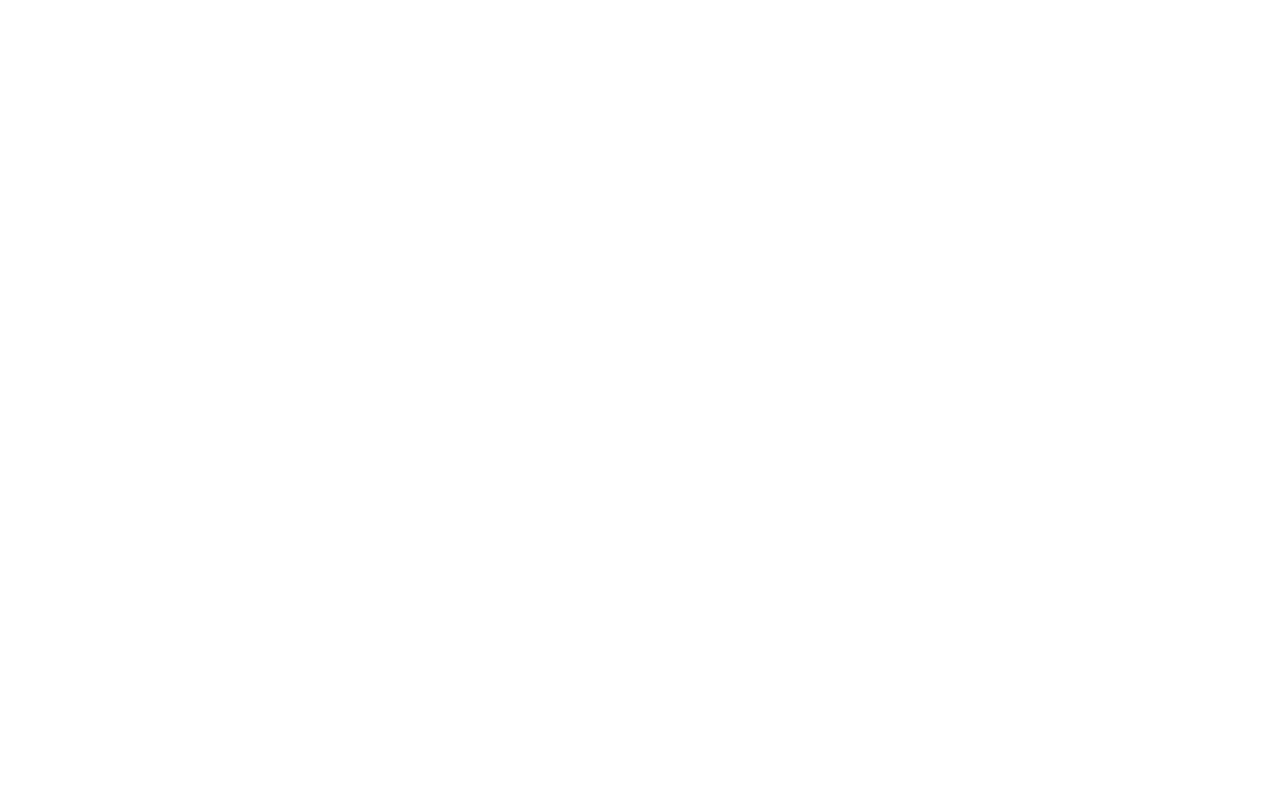
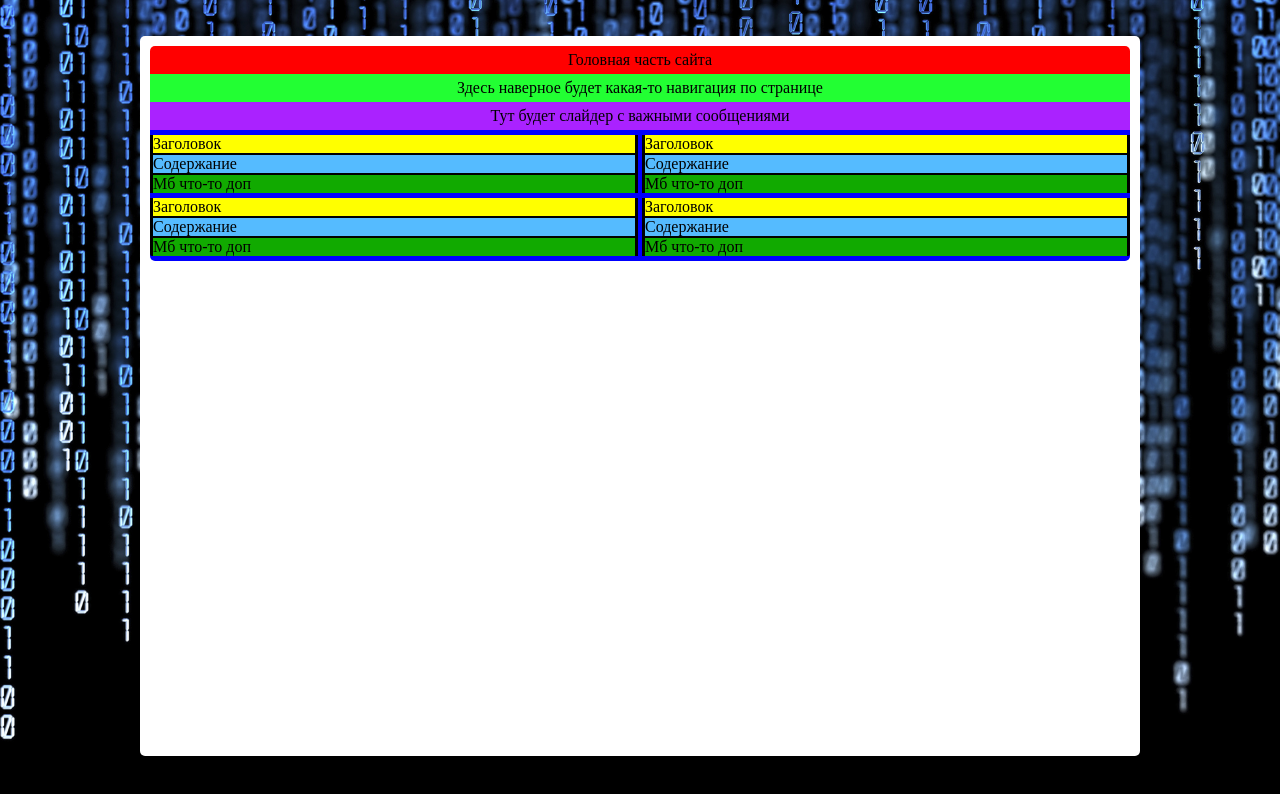
Before and after one commit to YAlexandr1990/test, a plain HTML site: page index.html in a window 1280 px wide. Drawn offline with Linux system fonts and the light colour scheme.

Commit message:
- Добавлена папка img - Добавлен style.css - Модифицирован index.html
[img] Добавлено фонове изображение для HTML-документа
[style.css] Написаны правила для шаблона
[index.html] Добавлен предположительный шаблон

```diff
--- a/index.html
+++ b/index.html
@@ -3,8 +3,67 @@
 <head>
 	<meta charset="UTF-8">
 	<title>ZEBZ-01-15</title>
+	<link rel="stylesheet" href="style.css" />
 </head>
 <body>
-
+	<main>
+		<header class="clearfix">
+			<div class="txthmid">
+				Головная часть сайта
+			</div>
+		</header>
+		<nav class="clearfix">
+			<div  class="txthmid">Здесь наверное будет какая-то навигация по странице</div>
+		</nav>
+		<div class="attentionmessages clearfix">
+			<div  class="txthmid">Тут будет слайдер с важными сообщениями</div>
+		</div>
+		<section class="content clearfix">
+			<div class="boxmessage lfloat">
+				<header>
+					Заголовок
+				</header>
+				<section>
+					Содержание
+				</section>
+				<footer>
+					Мб что-то доп
+				</footer>
+			</div>
+			<div class="boxmessage rfloat">
+				<header>
+					Заголовок
+				</header>
+				<section>
+					Содержание
+				</section>
+				<footer>
+					Мб что-то доп
+				</footer>
+			</div>
+			<div class="boxmessage lfloat">
+				<header>
+					Заголовок
+				</header>
+				<section>
+					Содержание
+				</section>
+				<footer>
+					Мб что-то доп
+				</footer>
+			</div>
+			<div class="boxmessage rfloat">
+				<header>
+					Заголовок
+				</header>
+				<section>
+					Содержание
+				</section>
+				<footer>
+					Мб что-то доп
+				</footer>
+			</div>
+		</section>
+	</main>
 </body>
 </html>
--- /dev/null
+++ b/style.css
@@ -0,0 +1,85 @@
+*{
+	margin: 0;
+	padding: 0;
+	border: 0;
+	outline: none;
+	box-sizing: border-box;
+}
+
+body{
+	background: url(img/header_coding.jpg) no-repeat #000;
+	background-size: cover;
+}
+main{
+	width: 1000px;
+	margin: 4.5vh auto;
+	height: 90vh;
+	background: #fff;
+	border-radius: 5px;
+	padding: 10px;
+}
+main > header{
+	background: red;
+	border-radius: 5px 5px 0 0;
+}
+section.content{
+	border-radius: 0 0 5px 5px;
+	background: blue;
+}
+nav{
+	background: #2f3;
+}
+.attentionmessages{
+	background: #a2f;
+}
+.content{
+	padding: 5px 0;
+}
+.boxmessage{
+	width: 49.8%;
+	background: #000;
+	margin-bottom: 5px;
+	padding: 0 3px;
+}
+.boxmessage:nth-last-child(2){
+	margin-bottom: 0;
+	border-radius: 0 0 0 2px;
+}
+.boxmessage:last-child{
+	margin-bottom: 0;
+	border-radius: 0 0 2px 0;
+}
+.boxmessage > header{
+	background: #ff0;
+}
+.boxmessage > section{
+	margin: 2px 0;
+	background: #5bf;
+}
+.boxmessage > footer{
+	background: #1a0;
+}
+/* =========================================================== */
+.clearfix{
+	display: table;
+}
+.clearfix:after{
+    /*content: '1 1';*/  /*Op15+*/
+    content: '1 1 1 1 1 1 1 1 1 1 1'; /*Op12+*/
+    font: .1px/0 a;
+    display: block;
+    word-spacing: 99in;
+    overflow: hidden; /*IE8-*/
+}
+
+.txthmid{
+	margin: 5px;
+	text-align: center;
+}
+
+.lfloat{
+	float: left;
+}
+.rfloat{
+	float: right;
+}
```
Also changed, not shown: img/header_coding.jpg (added).
